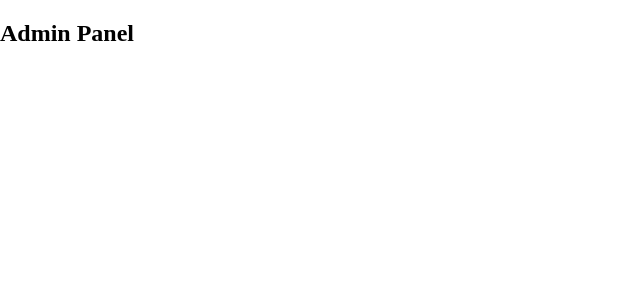
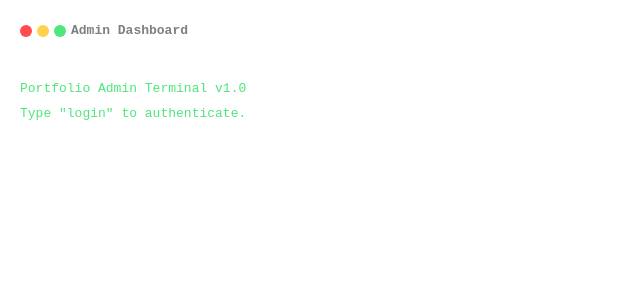
Before and after one commit to cerine0205/portfolio-system, a React (Vite) app: page / in a window 1280 px wide. Both pictures are taken after a click on the button "ADMIN →". Shown: the top 300 px of the page, without its empty margins (0-640 px from the left). Built offline with nearby package versions, Linux system fonts and the light colour scheme.

Commit message:
Add initial admin terminal layout and style

```diff
--- a/src/App.jsx
+++ b/src/App.jsx
@@ -3,12 +3,21 @@ import { HashRouter, Route, Routes } from "react-router-dom";
 import Admin from "./pages/Admin";
 
 function App() {
+
+  const help = `Available commands:
+- lsProj             : List all projects.
+- delProj            : Delete a project.
+- editProj           : Edit a project.
+- createProj         : Create a new project.
+- lsMsgs             : List all received messages.
+- exit               : Exit the admin terminal.`;
+
   return (
     <div className="App">
            <HashRouter >
             <Routes>
               <Route path ="/" element={<PortfolioLayout />} />
-              <Route path ="/Admin" element={<Admin />} />
+              <Route path ="/Admin" element={<Admin email="admin@example.com" help={help} />} />
                 <Route element={<PortfolioLayout />} path={"*"}></Route>
             </Routes>
 
--- a/src/index.css
+++ b/src/index.css
@@ -2,7 +2,9 @@
   box-sizing: border-box;
 }
 
-html, body, #root {
+html,
+body,
+#root {
   width: 100%;
   margin: 0;
   padding: 0;
@@ -14,8 +16,17 @@ body {
   color: var(--color-text-primary);
 }
 
-:root{
-    --color-accent: #7b3aec;       /* البنفسجي الرئيسي */
+:root {
+  --color-accent: #7b3aec;
+  --color-accent-hover: #9b6dff;
+
+  --terminal-green: #4fe67c;
+  --terminal-yellow: #ffd24d;
+  --terminal-red: #ff4d4d;
+  --terminal-gray: rgb(126, 127, 128);
+  --color-accent-soft: rgba(123, 58, 236, .15);
+
+
 
 }
 
@@ -23,50 +34,38 @@ body {
    Dark Mode Colors
    ============================ */
 html[data-theme="dark"] {
-  --color-background: #08070c;   /* الصفحة كاملة */
-  --color-surface: #0e0d13;      /* أقسام كبيرة */
-  --color-card: #12111a;         /* الكروت */
+  --color-background: #08070c;
+  --color-surface: #0e0d13;
+  --color-card: #12111a;
 
-  --color-text-primary: #f5f5ed;   /* النص الأساسي */
-  --color-text-secondary: rgba(245,245,237,.7); /* نص فرعي */
-  --color-text-muted: rgba(245,245,237,.45); /* نص خافت */
-
-  --color-accent-hover: #9b6dff;
-  --color-accent-soft: rgba(123,58,236,.15);
-
-  --color-border: rgba(255,255,255,.08);
-
-  --shadow-card: 0 20px 60px rgba(0,0,0,.5);
+  --color-text-primary: #f5f5ed;
+  --color-text-secondary: rgba(245, 245, 237, .7);
+  --color-text-muted: rgba(245, 245, 237, .45);
+  --color-border: rgba(255, 255, 255, .08);
 
   --terminal-background: #0a0a0a;
-  --terminal-text: #e8e8e0;
-  --terminal-green: #2c9d4e;
-  --terminal-yellow: #ffd24d;
-  --terminal-red: #ff4d4d;
+    --shadow-card: 0 20px 60px rgba(0, 0, 0, .5);
+
+
 }
 
 /* ============================
    Light Mode Colors
    ============================ */
 html[data-theme="light"] {
-  --color-background: #ffffff;   /* الصفحة كاملة */
-  --color-surface: #f7f7f7;      /* أقسام كبيرة */
-  --color-card: #ffffff;         /* الكروت */
+  --color-background: #ffffff;
+  --color-surface: #f7f7f7;
+  --color-card: #ffffff;
 
-  --color-text-primary: #000000;   /* النص الأساسي */
-  --color-text-secondary: rgba(0,0,0,.7); /* نص فرعي */
-  --color-text-muted: rgba(0,0,0,.45); /* نص خافت */
+  --color-text-primary: #000000;
+  --color-text-secondary: rgba(0, 0, 0, .7);
+  --color-text-muted: rgba(0, 0, 0, .45);
 
-  --color-accent-hover: #9b6dff;
-  --color-accent-soft: rgba(123,58,236,.15);
+  --color-border: rgba(0, 0, 0, .08);
 
-  --color-border: rgba(0,0,0,.08);
-
-  --shadow-card: 0 20px 60px rgba(0,0,0,.1);
 
   --terminal-background: #f5f5f5;
-  --terminal-text: #333333;
-  --terminal-green: #2c9d4e;
-  --terminal-yellow: #ffd24d;
-  --terminal-red: #ff4d4d;
+    --shadow-card: 0 2px 60px rgba(0, 0, 0, .2);
+
+
 }
--- a/src/pages/Admin.css
+++ b/src/pages/Admin.css
@@ -0,0 +1,127 @@
+
+/* ============================
+   Terminal Custom Styles
+   ============================ */
+.admin {
+  display: flex;
+  flex-direction: column;
+  height: 100vh;
+  font-family: 'Courier New', Courier, monospace;
+  font-size: 13px;
+}
+
+.terminal {
+  flex-grow: 1;
+  display: flex;
+  flex-direction: column;
+}
+
+/* الهيدر */
+.terminal-header {
+  display: flex;
+  align-items: center;
+  padding: 10px 0;
+  padding-left: 20px;
+  border-bottom: 1px solid var(--color-border); /* إضافة خط تحت الهيدر */
+  background-color: var(--color-surface); /* لون الخلفية */
+}
+
+
+.terminal-header .dot {
+  width: 12px;
+  height: 12px;
+  border-radius: 50%;
+  margin-right: 5px; /* المسافة بين كل نقطة */
+
+}
+
+.terminal-header .dot.red {
+  background-color: var(--terminal-red); /* اللون الأحمر */
+}
+
+.terminal-header .dot.yellow {
+  background-color: var(--terminal-yellow); /* اللون الأصفر */
+}
+
+.terminal-header .dot.green {
+  background-color: var(--terminal-green); /* اللون الأخضر */
+}
+
+.terminal-header .terminal-title {
+  font-weight: 700;
+  color: var(--terminal-gray)
+}
+
+
+
+
+.terminal-content {
+  position: relative;
+  color: var(--color-text-primary);
+  margin-left: 20px;
+  margin-top: 20px;
+}
+
+
+.terminal-content p {
+    margin: 0;
+    margin-bottom: 10px; /* المسافة بين الفقرات */
+}
+
+
+/* تنسيق النص */
+.terminal-text {
+  font-weight: 400;  /* عادي */
+  color: var(--terminal-green);  /* نفس اللون في الصورة */
+  margin-bottom: 10px;  /* المسافة أسفل النص */
+}
+
+/* تنسيق النص في الـ "login-instruction" */
+.login-instruction {
+  font-weight: 300;  /* وزن الخط أخف */
+  color: var(--terminal-green);  /* نفس اللون */
+}
+
+
+
+
+
+.terminal-input {
+  background: transparent;
+  color: var(--terminal-green);
+  border: none;
+  outline: none;
+  width: 100%;
+  margin-top: 10px;
+}
+
+.terminal-input::placeholder {
+  color: var(--terminal-green);
+}
+
+
+.command {
+  color: var(--terminal-gray)
+}
+
+.success {
+  color: var(--terminal-green);
+}
+
+.error {
+  color: var(--terminal-red);
+}
+.console-text {
+  color: var(--color-text-primary);
+}
+
+
+/* زيادة المسافة بين الأسطر */
+.terminal-output {
+  white-space: pre-wrap; /* يسمح بعرض الأسطر الجديدة بشكل صحيح */
+}
+
+.terminal-output span {
+  display: block; /* يجعل كل سطر في سطر جديد */
+  margin-bottom: 6px; /* زيادة المسافة بين كل سطر */
+}
--- a/src/pages/Admin.jsx
+++ b/src/pages/Admin.jsx
@@ -1,10 +1,73 @@
 import "./Admin.css";
+import { useState,useRef,useEffect } from "react";
 
-function Admin() {
+function Admin({email, help}) {
+  const [command, setCommand] = useState("");
+  const [output, setOutput] = useState([]);
+
+  const terminalEndRef = useRef(null);
+
+  const handleCommand = (e) => {
+    if (e.key === "Enter") {
+      if (command.trim().toLowerCase() === "login") {
+        setOutput([
+          ...output,
+          { text: `${email}:~$ ${command}`, className: "command" },
+          { text: "Authentication successful! Welcome, Admin.", className: "success" }
+        ]);
+      }else if (command.trim().toLowerCase() === "clear") {
+        setOutput([]);
+      } else if (command.trim().toLowerCase() === "help") {
+        setOutput([
+          ...output,
+          { text: `${email}:~$ ${command}`, className: "command" },
+          { text: help, className: "console-text" }
+        ]);
+      }
+      else{
+        setOutput([
+          ...output,
+          { text: `${email}:~$ ${command}`, className: "command" },
+          { text: "Command not recognized", className: "error" }
+        ]);
+      }
+      setCommand("");
+    }
+  };
+
+  useEffect(() => {
+  terminalEndRef.current?.scrollIntoView({ behavior: "smooth" });
+}, [output]); // تحريك الترمنال عند تغيير output
+
   return (
     <div className="admin">
-        <h2>Admin Panel</h2>
+      <div className="terminal">
+        <div className="terminal-header">
+          <span className="dot red"></span>
+          <span className="dot yellow"></span>
+          <span className="dot green"></span>
+          <p className="terminal-title">Admin Dashboard</p>
         </div>
+
+        <div className="terminal-content">
+          <p className="terminal-text">Portfolio Admin Terminal v1.0</p>
+          <p className="login-instruction">Type "login" to authenticate.</p>
+
+          <p className="terminal-output">{output.map((line, index) =>
+            <span key={index} className={line.className}>{line.text}<br /></span>)}</p>
+          <input
+            className="terminal-input"
+            value={command}
+            onChange={(e) => setCommand(e.target.value)}
+            onKeyDown={handleCommand}
+            autoFocus
+          />
+
+<div ref={terminalEndRef}></div>
+
+        </div>
+      </div>
+    </div>
   );
 }
 
```
